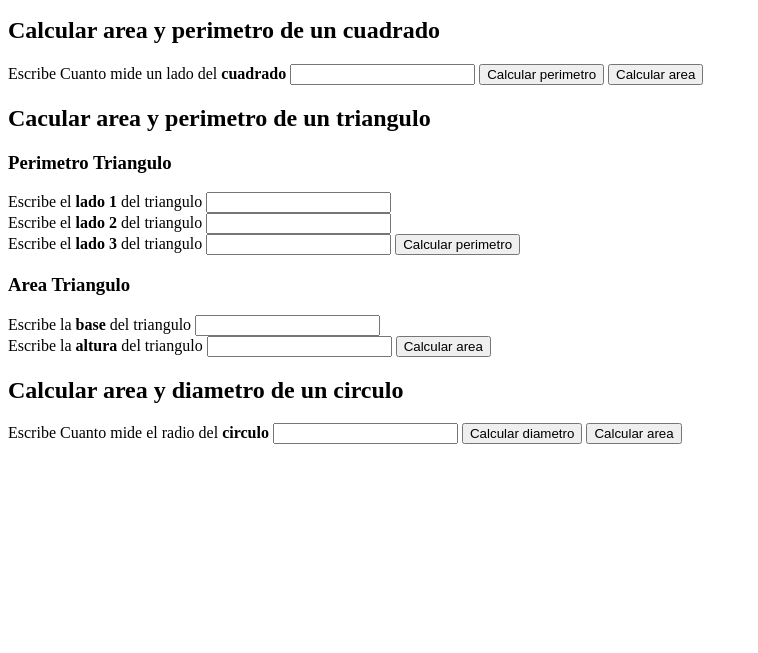
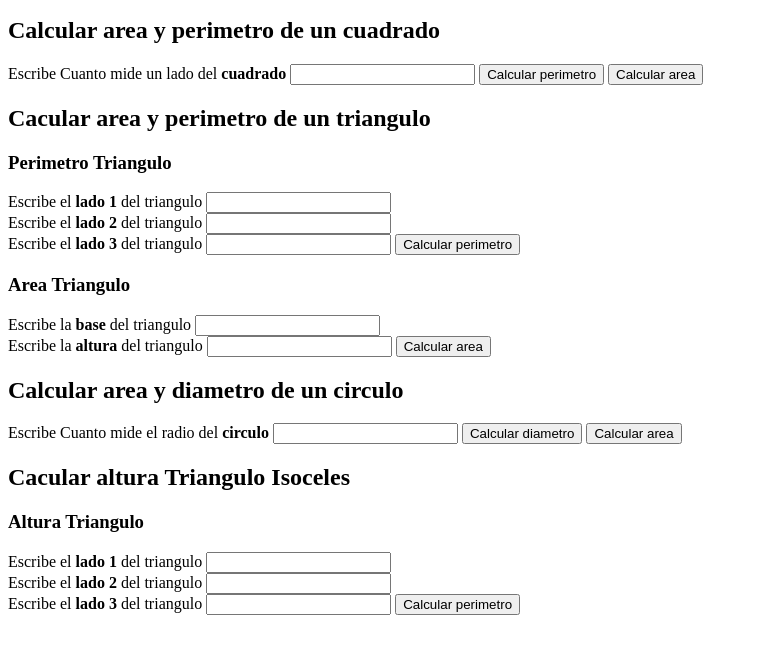
Before and after one commit to Sanprabe/cursoPracticoJavascript, a plain HTML site: page figuras.html in a window 1280 px wide. Shown: the part 101-754 px from the top of the page, without its empty margins (0-758 px from the left). Drawn offline with Linux system fonts and the light colour scheme.

Commit message:
Se agregó la funcionalidad de altura de Triangulo Isoceles

```diff
--- a/figuras.html
+++ b/figuras.html
@@ -79,6 +79,31 @@
             </button>
         </form>
     </section>
+
+    <section>
+        <h2>Cacular altura Triangulo Isoceles</h2>
+        <form>
+            <h3>Altura Triangulo</h3>
+            <label>
+                Escribe el <b>lado 1</b> del triangulo
+            </label>
+            <input id="inputTrianguloIsocelesLado1" type="number" />
+            <br />
+            <label>
+                Escribe el <b>lado 2</b> del triangulo
+            </label>
+            <input id="inputTrianguloIsocelesLado2" type="number" />
+            <br />
+            <label>
+                Escribe el <b>lado 3</b> del triangulo
+            </label>
+            <input id="inputTrianguloIsocelesLado3" type="number" />
+            <button type="button" onclick="isIsoceles()">
+                Calcular perimetro
+            </button>
+        </form>
+    </section>
+    <br /><br />
     <script src="./figuras.js"></script>
 </body>
 </html>
--- a/figuras.js
+++ b/figuras.js
@@ -73,3 +73,57 @@ function calcularAreaCirculo(){
 
     alert(aCirculo(radio));
 }
+
+// Triangulo Isoceles
+
+function isocelesHeight(duplicatedSide, diffSide){
+    return Math.sqrt((duplicatedSide**2) - ((diffSide**2)/4) )
+}
+
+function isIsoceles(lado1, lado2, lado3){
+
+    inputLado1 = document.getElementById("inputTrianguloIsocelesLado1");
+    inputLado2 = document.getElementById("inputTrianguloIsocelesLado2");
+    inputLado3 = document.getElementById("inputTrianguloIsocelesLado3");
+
+    lado1 = parseFloat(inputLado1.value);
+    lado2 = parseFloat(inputLado2.value);
+    lado3 = parseFloat(inputLado3.value);
+
+    if((lado1 === lado2) && (lado1 != lado3) ){
+        duplicatedSide = lado1;
+        diffSide = lado3;
+        if(duplicatedSide === 0 || diffSide === 0){
+            alert("No es un triangulo si tiene un lado que mide 0");
+            return;
+        } else if(duplicatedSide*2 <= diffSide){
+            alert("No es un triangulo que exista");
+            return;
+        }
+    } else if ((lado1 === lado3) && (lado1 != lado2)){
+        duplicatedSide = lado1;
+        diffSide = lado2;
+        if(duplicatedSide === 0 || diffSide === 0){
+            alert("No es un triangulo si tiene un lado que mide 0");
+            return;
+        } else if(duplicatedSide*2 <= diffSide){
+            alert("No es un triangulo que exista");
+            return;
+        }
+    } else if((lado2 === lado3) && (lado2 != lado1)){
+        duplicatedSide = lado2;
+        diffSide = lado1;
+        if(duplicatedSide === 0 || diffSide === 0){
+            alert("No es un triangulo si tiene un lado que mide 0");
+            return;
+        } else if(duplicatedSide*2 <= diffSide){
+            alert("No es un triangulo que exista");
+            return;
+        }
+    } else{
+        alert("Este no es un triangulo isoceles");
+        return;
+    }
+
+    alert(isocelesHeight(duplicatedSide, diffSide));
+}
```
